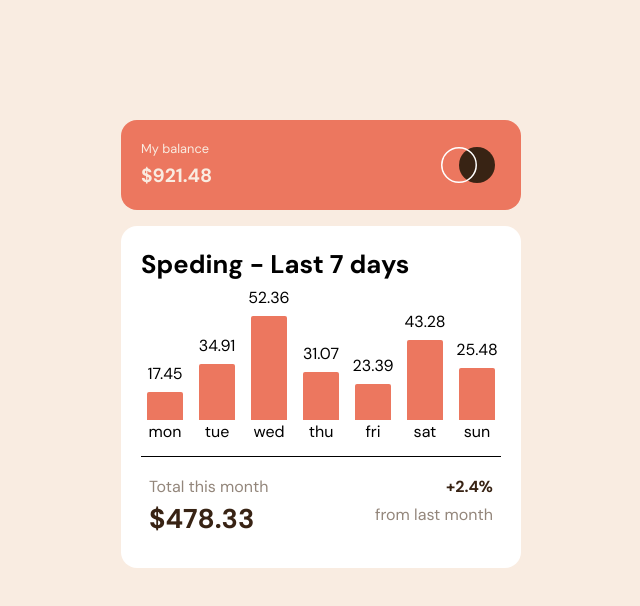
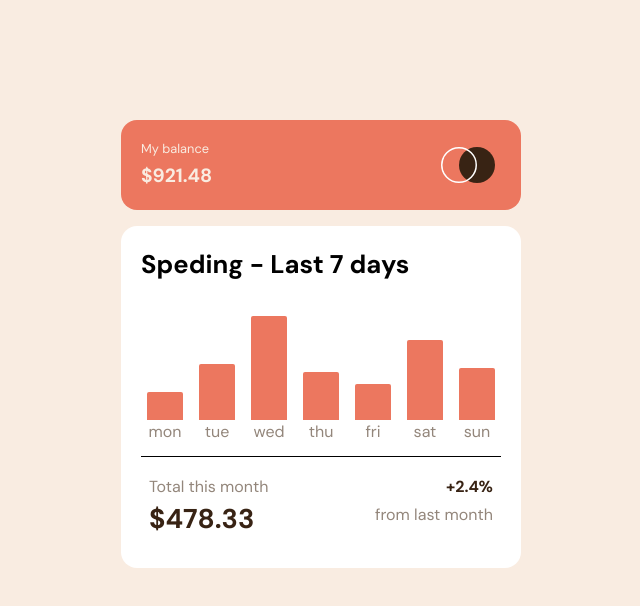
Before and after one commit to ItaloDev-Marcelo/expenses-chart-ts, a React (Vite) app: page / in a window 1280 px wide. Shown: the top 606 px of the page, without its empty margins (319-959 px from the left). Built offline with nearby package versions, Linux system fonts and the light colour scheme.

Commit message:
refactor add selectChart and handleSelectorChart to a ChartElement

```diff
--- a/src/components/ChartElement.tsx
+++ b/src/components/ChartElement.tsx
@@ -1,11 +1,14 @@
 import type { Chart} from "../types/Chart.type"
 
-const ChartElement  = ({day, amount, style}:Chart) => {
+const ChartElement  = ({day, amount, style,selectChart,handleSelectChart}:Chart) => {
+
+
+
   return (
-    <div className="flex flex-col items-center  ">
-      <div className="mb-1.5"><p>{amount}</p></div>
-      <div className={style}></div>
-      <p>{day}</p>
+    <div className="flex flex-col items-center">
+      <div className={selectChart === amount ? 'mb-1.5 bg-Neutral-Brown-950 text-Neutral-red-100 text-[.8em] p-1 font-bold  rounded-[5px]' : 'hidden'}><p>${amount}</p></div>
+      <div className={style} onClick={() => handleSelectChart(amount)}></div>
+      <p className="text-Neutral-Brown-400">{day}</p>
     </div>
   )
 }
```
